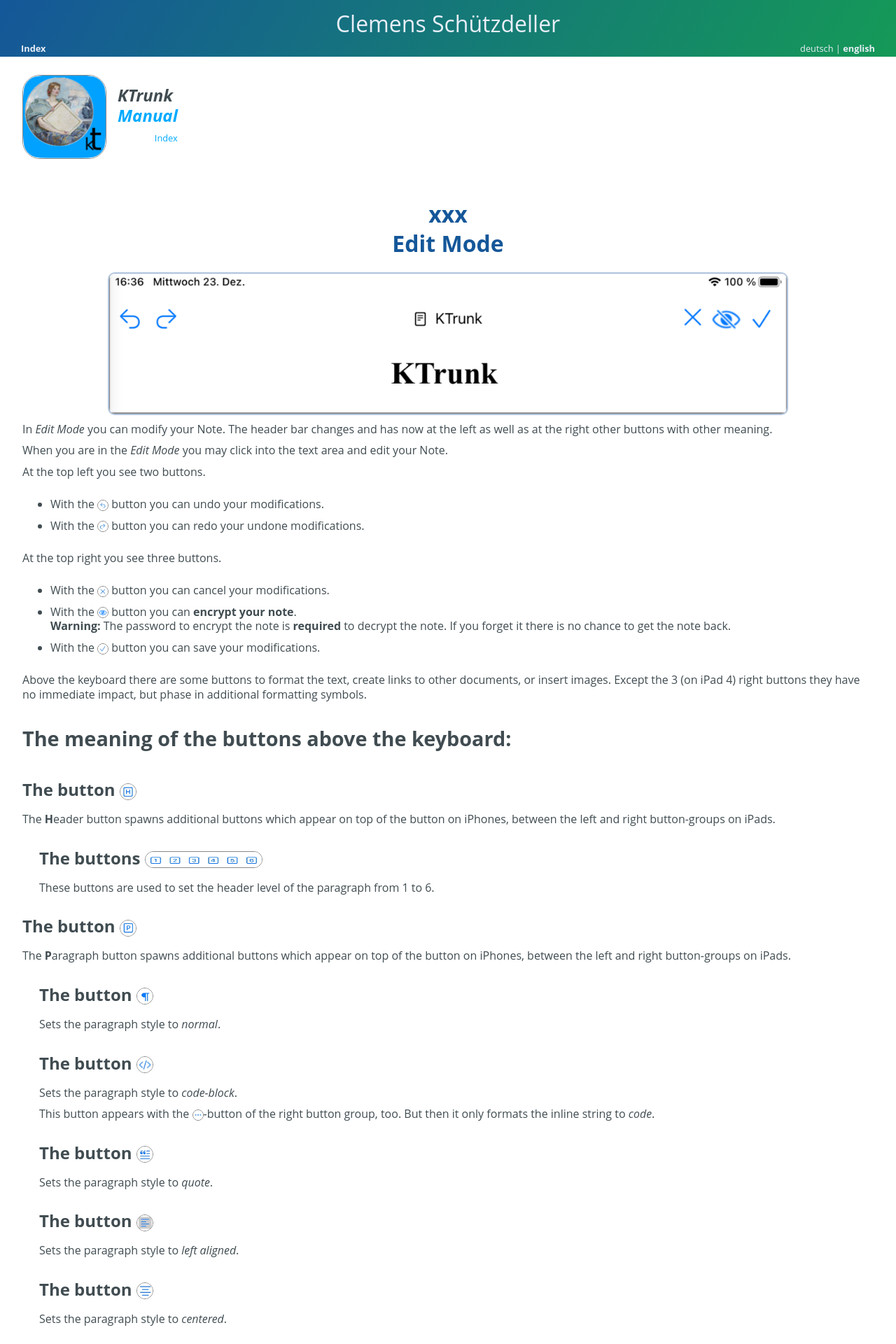
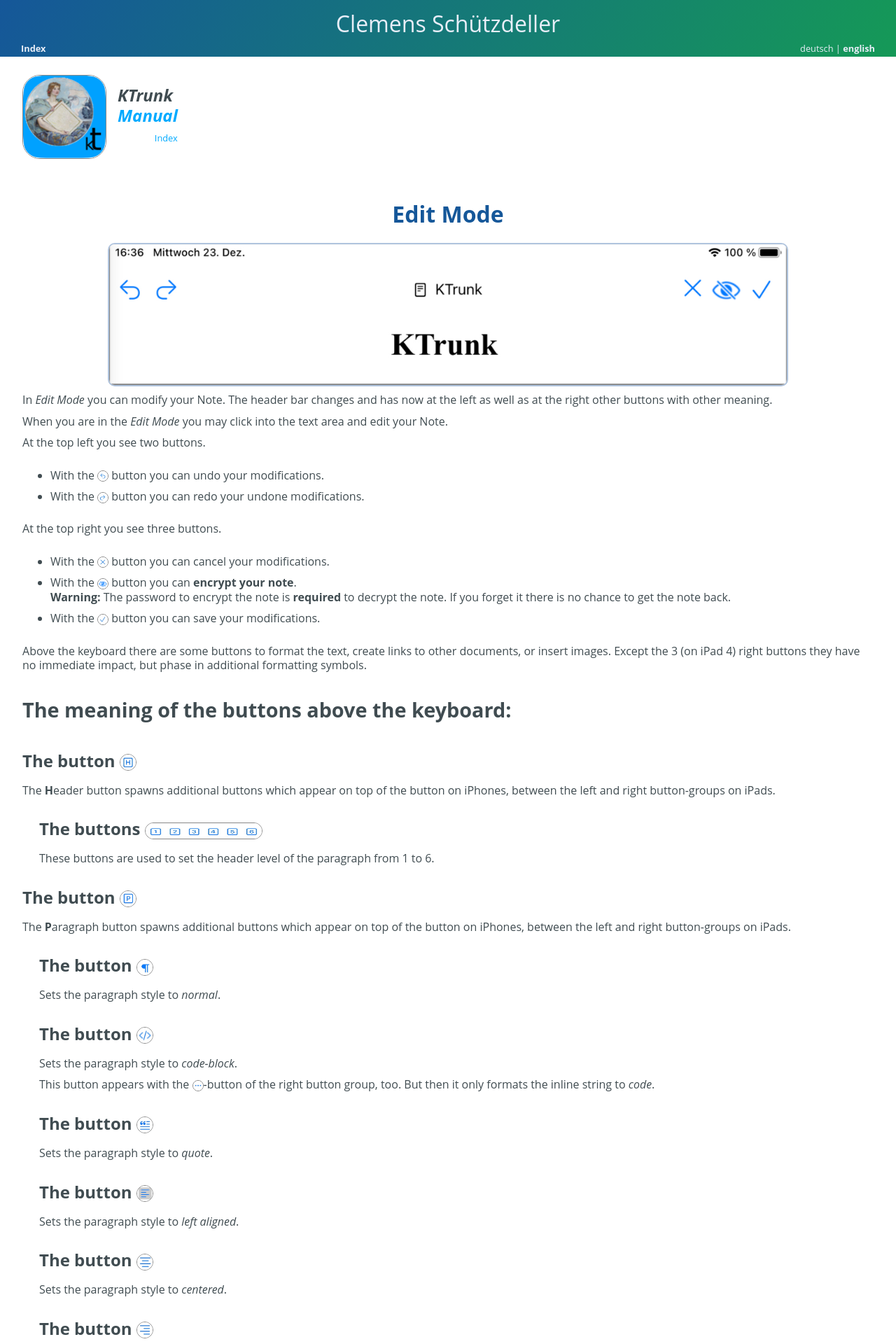
Before and after one commit to cs-LA/home, a Jekyll site: the page built from KTrunk/Manual/EditMode.md, in a window 1280 px wide. Shown: the top 1920 px of the page at 70% size. Built offline with Jekyll 4.4.1, drawn with Linux system fonts in a browser that asks for light colours; our own code applies the rules of GitHub Pages for plain Markdown files.

Commit message:
Update EditMode.md

```diff
--- a/KTrunk/Manual/EditMode.md
+++ b/KTrunk/Manual/EditMode.md
@@ -14,7 +14,7 @@
 
 
 
-<h1>xxx
+<h1>
   <span class="en">Edit Mode</span><span class="de">Bearbeitungs-Modus</span>
 </h1>
 <img src="EditModeEncrypt.png" style="border: 2px solid #B0C4DE; border-radius: 10px;">
```
